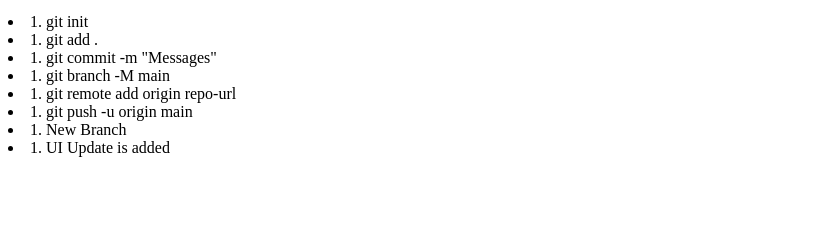
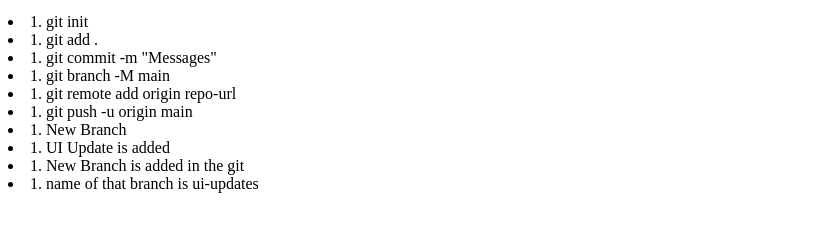
Before and after one commit to KartikGurung/Git-Branch-Lesson, a plain HTML site: page index.html in a window 1280 px wide. Shown: the part 101-332 px from the top of the page, without its empty margins (0-826 px from the left). Drawn offline with Linux system fonts and the light colour scheme.

Commit message:
UI Updates Added in the code

```diff
--- a/index.html
+++ b/index.html
@@ -1,10 +1,12 @@
 <!DOCTYPE html>
 <html lang="en">
+
 <head>
     <meta charset="UTF-8">
     <meta name="viewport" content="width=device-width, initial-scale=1.0">
     <title>Git Branch</title>
 </head>
+
 <body>
     <h1>Today I learn about Branches in Git and how they work</h1>
     <p>Here's the List of thing that we follow to complete the assignment</p>
@@ -16,5 +18,9 @@
     <li> 1. git push -u origin main </li>
     <li> 1. New Branch </li>
     <li> 1. UI Update is added</li>
+    <li> 1. New Branch is added in the git</li>
+    <li> 1. name of that branch is ui-updates</li>
+
 </body>
+
 </html>
```
Lines whose indentation alone changed are shown as unchanged.
